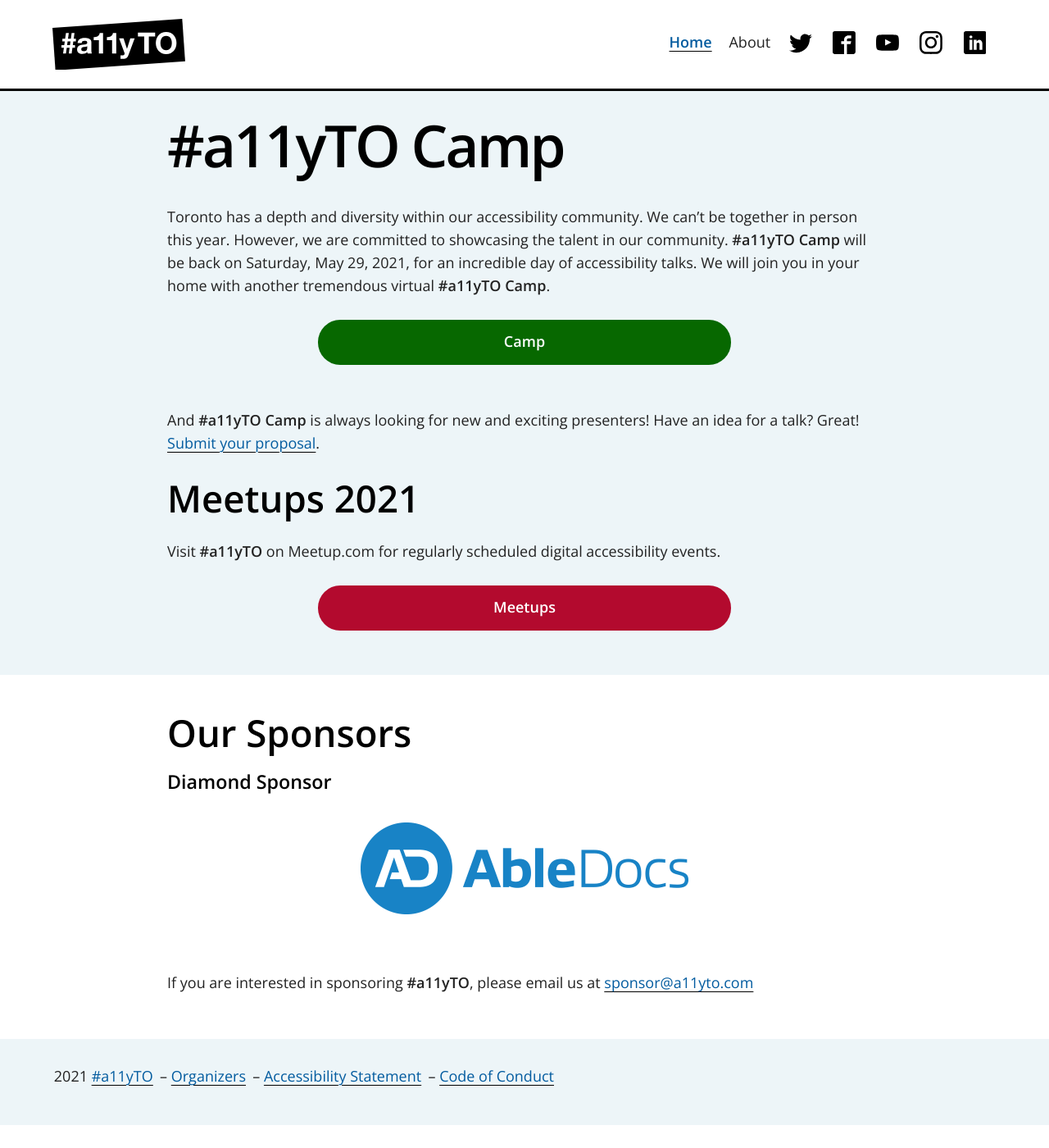
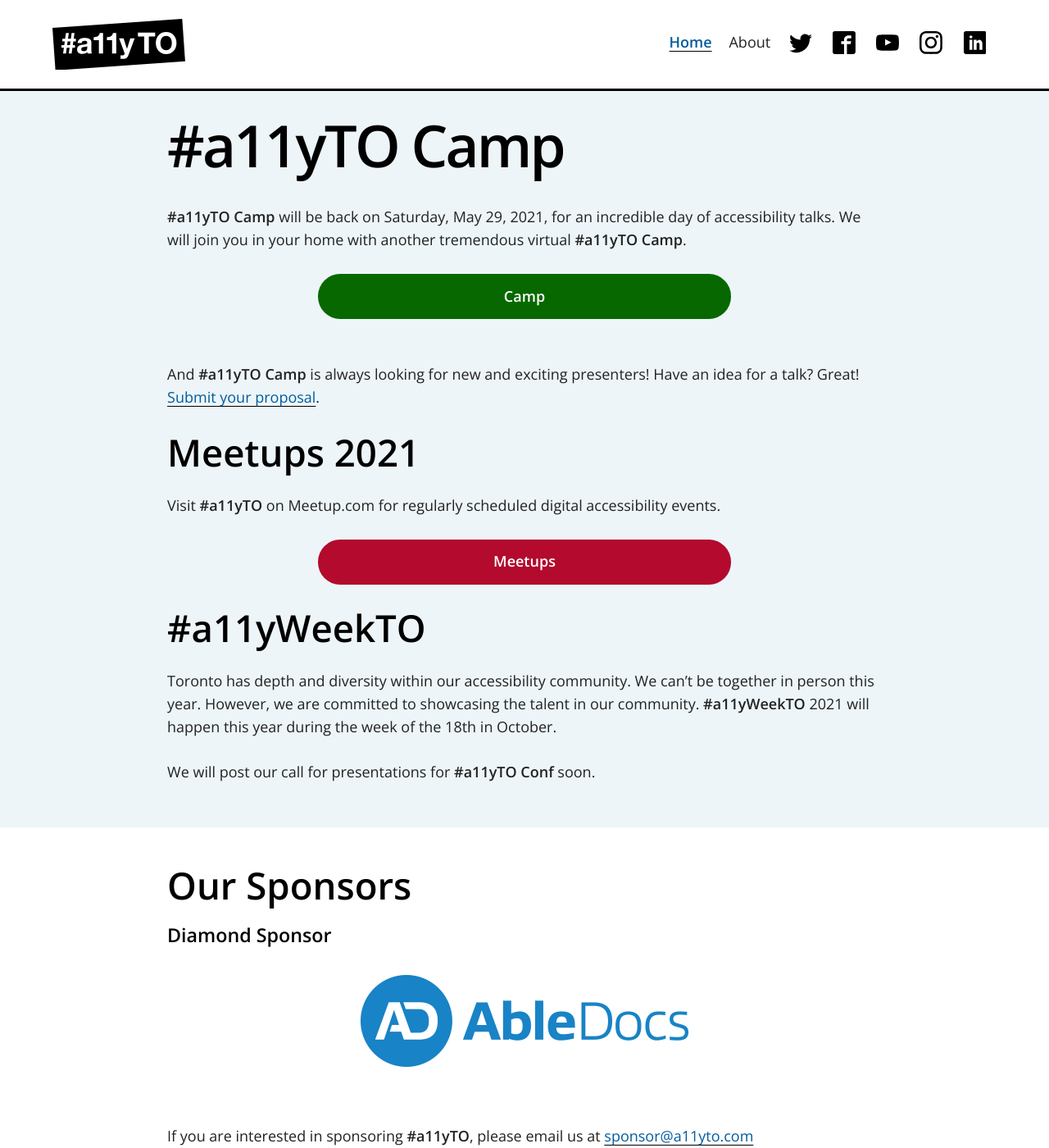
Before and after one commit to a11yTO/A11yTO-Main, a Jekyll site: the page built from index.html, in a window 1280 px wide and 1400 px high. Shown: the whole window at 82% size. Built offline with Jekyll 4.4.1, drawn with Linux system fonts in a browser that asks for light colours.

```diff
--- a/index.html
+++ b/index.html
@@ -44,6 +41,18 @@
   </li>
 </ul>
 
+<h2>#a11yWeekTO</h2>
+<p>
+  Toronto has depth and diversity within our accessibility community. We can’t
+  be together in person this year. However, we are committed to showcasing the
+  talent in our community. <strong>#a11yWeekTO</strong> 2021 will happen this
+  year during the week of the 18th in October.
+</p>
+<p>
+  We will post our call for presentations for
+  <strong>#a11yTO Conf</strong> soon.
+</p>
+
 <!-- <ul class="branded-events">
   <li>
     <a class="conf" href="https://conf.a11yto.com/">Conf</a>
```
Also changed, not shown: other parts of index.html (+3 -6 lines).
